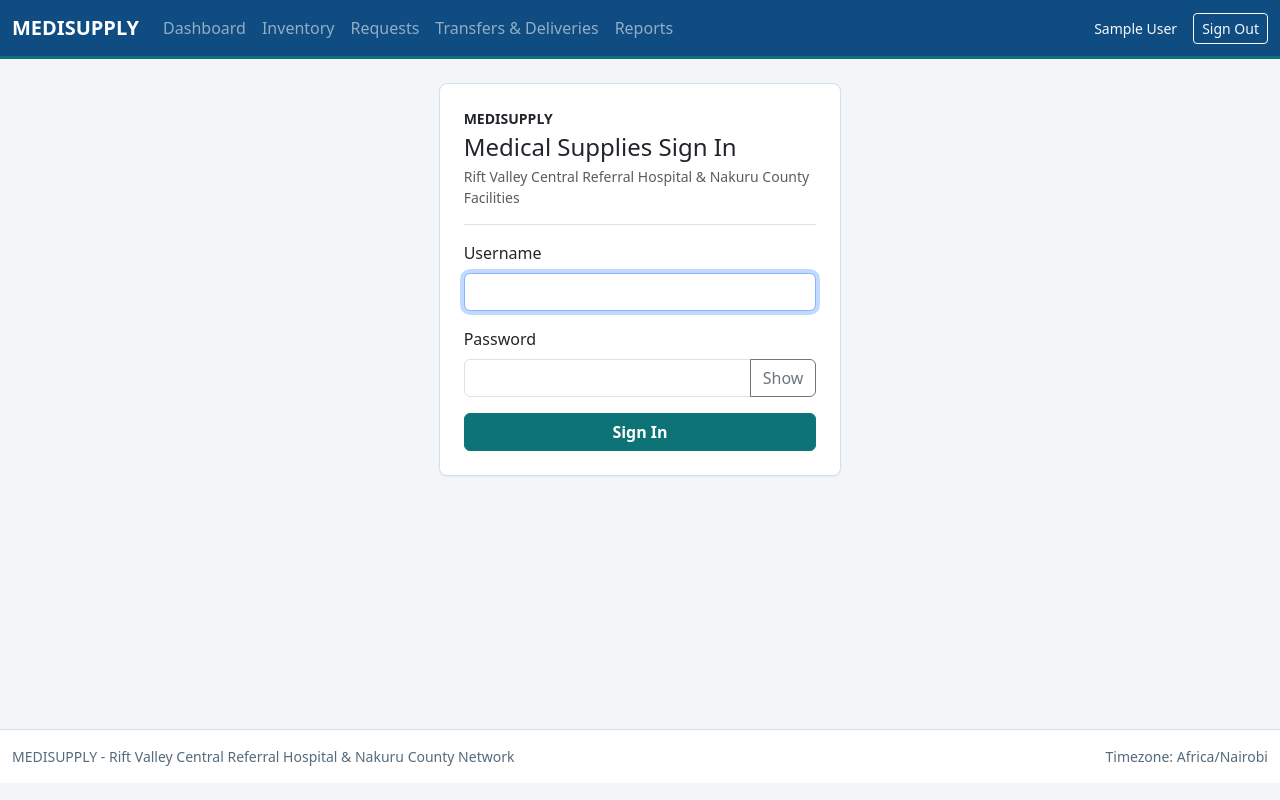
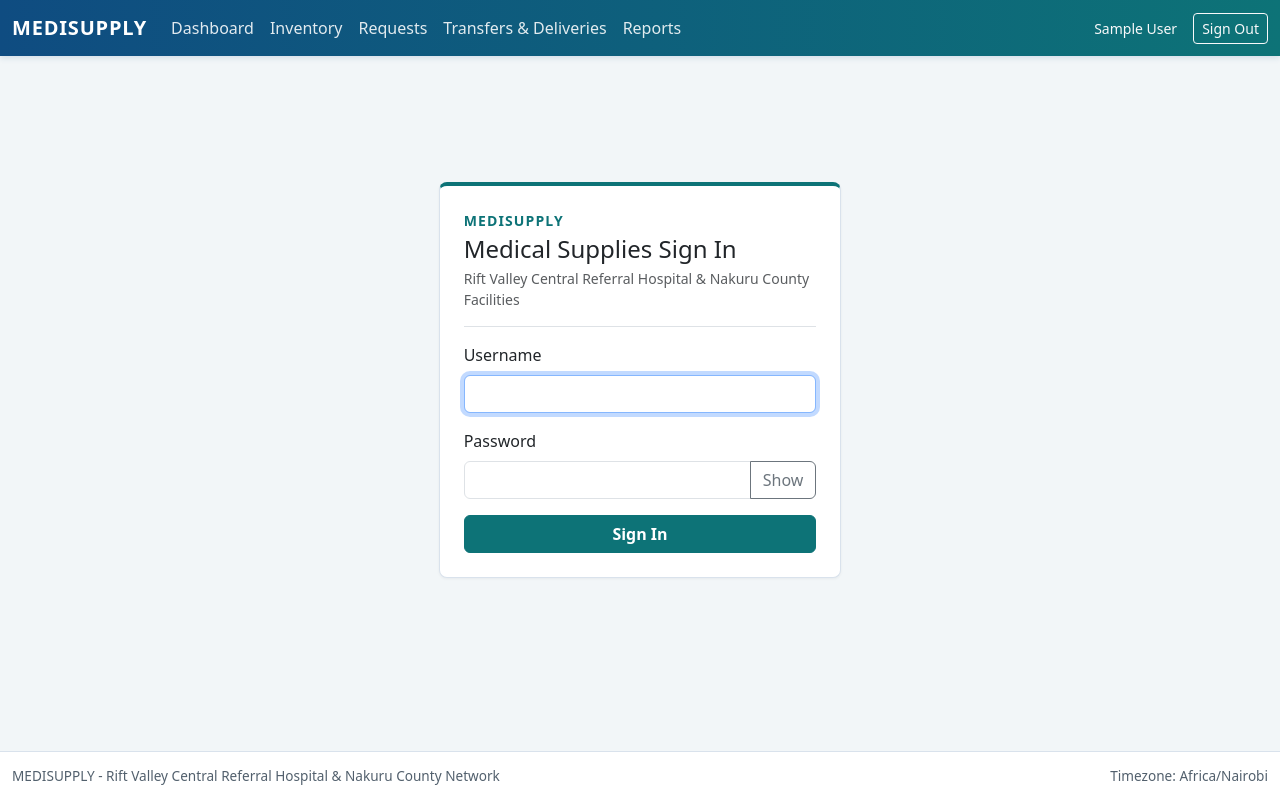
Before and after one commit to Wilsonthoma/medisupply, a Django app: template myapp/templates/myapp/auth/login.html in a window 1280 px wide. Run offline with Django 5.2, Linux system fonts and the light colour scheme; the template is opened without the code that fills it: values that come from a table or form of the project are taken from there, others are empty; the visitor is signed in with stand-in values (Sample User, id 1).

Commit message:
Add modular per-feature CSS and JS assets for MEDISUPPLY

```diff
--- a/myapp/static/myapp/css/auth.css
+++ b/myapp/static/myapp/css/auth.css
@@ -0,0 +1,12 @@
+.ms-auth-wrapper {
+    min-height: 75vh;
+}
+
+.ms-auth-card {
+    border-top: 4px solid var(--ms-medical-teal);
+}
+
+.ms-auth-subtitle {
+    color: var(--ms-medical-teal);
+    letter-spacing: 0.08em;
+}
--- a/myapp/static/myapp/css/base.css
+++ b/myapp/static/myapp/css/base.css
@@ -1,40 +1,62 @@
 :root {
-    --ms-bg: #f2f6f8;
-    --ms-surface: #ffffff;
     --ms-clinical-blue: #0f4c81;
+    --ms-clinical-blue-dark: #09355c;
     --ms-medical-teal: #0d7377;
-    --ms-mint-tint: #e6f4f1;
-    --ms-border: #d5dfe6;
-    --ms-text: #162836;
-    --ms-muted: #546a7b;
-    --ms-alert-bg: #fdf2f2;
+    --ms-medical-teal-dark: #095457;
+    --ms-bg-canvas: #f2f6f8;
+    --ms-surface-card: #ffffff;
+    --ms-text-primary: #1e293b;
+    --ms-text-muted: #52606d;
+    --ms-border-subtle: #d9e2ec;
+    --ms-warn-bg: #fff8e7;
+    --ms-warn-border: #e6a817;
+    --ms-alert-bg: #fdecec;
     --ms-alert-text: #9b1c1c;
-    --ms-warn-bg: #fffbeb;
-    --ms-warn-text: #92400e;
 }
 
 body {
-    background-color: var(--ms-bg);
-    color: var(--ms-text);
-    font-family: system-ui, -apple-system, "Segoe UI", Roboto, sans-serif;
+    background-color: var(--ms-bg-canvas);
+    color: var(--ms-text-primary);
+    font-family: system-ui, -apple-system, "Segoe UI", Roboto, "Helvetica Neue", Arial, sans-serif;
+    min-height: 100vh;
+    display: flex;
+    flex-direction: column;
 }
 
 .ms-navbar {
-    background-color: var(--ms-clinical-blue);
-    border-bottom: 3px solid var(--ms-medical-teal);
+    background: linear-gradient(90deg, var(--ms-clinical-blue) 0%, var(--ms-medical-teal) 100%);
+    box-shadow: 0 2px 6px rgba(15, 76, 129, 0.14);
+}
+
+.ms-navbar .navbar-brand {
+    letter-spacing: 0.04em;
+}
+
+.ms-navbar .nav-link {
+    color: rgba(255, 255, 255, 0.88);
+    font-weight: 500;
+    padding: 0.5rem 0.75rem;
+    border-radius: 0.25rem;
+}
+
+.ms-navbar .nav-link:hover,
+.ms-navbar .nav-link:focus,
+.ms-navbar .nav-link.active {
+    color: #ffffff;
+    background-color: rgba(255, 255, 255, 0.14);
 }
 
 .ms-main-container {
-    min-height: calc(100vh - 130px);
+    flex: 1 0 auto;
     padding-top: 1.5rem;
-    padding-bottom: 2.5rem;
+    padding-bottom: 2rem;
 }
 
 .ms-card {
-    background: var(--ms-surface);
-    border: 1px solid var(--ms-border);
+    background-color: var(--ms-surface-card);
+    border: 1px solid var(--ms-border-subtle);
     border-radius: 0.5rem;
-    box-shadow: 0 1px 2px rgba(15, 76, 129, 0.06);
+    box-shadow: 0 1px 3px rgba(15, 23, 42, 0.05);
 }
 
 .ms-btn-medical {
@@ -45,15 +67,28 @@ body {
 
 .ms-btn-medical:hover,
 .ms-btn-medical:focus {
-    background-color: #09585b;
-    border-color: #09585b;
+    background-color: var(--ms-medical-teal-dark);
+    border-color: var(--ms-medical-teal-dark);
+    color: #ffffff;
+}
+
+.ms-btn-clinical {
+    background-color: var(--ms-clinical-blue);
+    border-color: var(--ms-clinical-blue);
+    color: #ffffff;
+}
+
+.ms-btn-clinical:hover,
+.ms-btn-clinical:focus {
+    background-color: var(--ms-clinical-blue-dark);
+    border-color: var(--ms-clinical-blue-dark);
     color: #ffffff;
 }
 
 .ms-footer {
-    background: var(--ms-surface);
-    border-top: 1px solid var(--ms-border);
-    color: var(--ms-muted);
-    font-size: 0.875rem;
-    padding: 1rem 0;
+    background-color: var(--ms-surface-card);
+    border-top: 1px solid var(--ms-border-subtle);
+    color: var(--ms-text-muted);
+    font-size: 0.85rem;
+    padding: 0.85rem 0;
 }
--- /dev/null
+++ b/myapp/static/myapp/js/base.js
@@ -0,0 +1,25 @@
+document.addEventListener("DOMContentLoaded", () => {
+    const currentPath = window.location.pathname;
+    const navLinks = document.querySelectorAll(".ms-navbar .nav-link");
+
+    navLinks.forEach((link) => {
+        const href = link.getAttribute("href");
+        if (!href) return;
+        if (href === currentPath || (href !== "/" && currentPath.startsWith(href))) {
+            link.classList.add("active");
+            link.setAttribute("aria-current", "page");
+        }
+    });
+
+    const autoDismissAlerts = document.querySelectorAll(".ms-auto-dismiss");
+    autoDismissAlerts.forEach((alertEl) => {
+        window.setTimeout(() => {
+            if (window.bootstrap && window.bootstrap.Alert) {
+                const instance = window.bootstrap.Alert.getOrCreateInstance(alertEl);
+                instance.close();
+            } else {
+                alertEl.remove();
+            }
+        }, 6000);
+    });
+});
```
Also changed, not shown: myapp/static/myapp/css/admin_mgmt.css (+12 -0 lines), myapp/static/myapp/css/dashboard.css (+29 -0 lines), myapp/static/myapp/css/distribution.css (+9 -0 lines), myapp/static/myapp/css/inventory.css (+12 -0 lines), myapp/static/myapp/css/layout.css (+10 -0 lines), myapp/static/myapp/css/reports.css (+8 -0 lines), myapp/static/myapp/css/requests.css (+12 -0 lines), myapp/static/myapp/js/admin_mgmt.js (+15 -0 lines), myapp/static/myapp/js/auth.js (+32 -0 lines), myapp/static/myapp/js/dashboard.js (+13 -0 lines), myapp/static/myapp/js/distribution.js (+32 -0 lines), myapp/static/myapp/js/inventory.js (+43 -0 lines), myapp/static/myapp/js/layout.js (+11 -0 lines), myapp/static/myapp/js/reports.js (+16 -0 lines), 1 more files.
